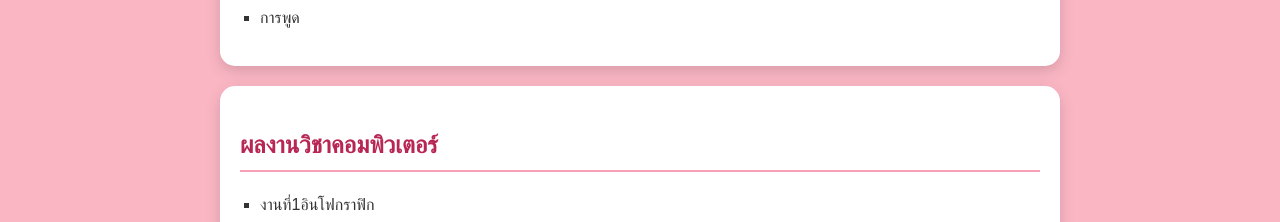
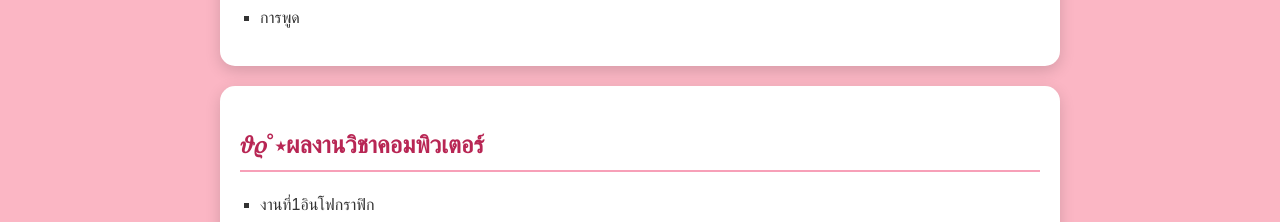
Before and after one commit to urbaechq/monthicha.github.io, a plain HTML site: page index.html in a window 1280 px wide. Shown: the part 802-1024 px from the top of the page. Drawn offline with Linux system fonts and the light colour scheme.

Commit message:
Update index.html

```diff
--- a/index.html
+++ b/index.html
@@ -45,7 +45,7 @@
     </section>
 
 <section id="skills">
-        <h2>ผลงานวิชาคอมพิวเตอร์</h2>
+        <h2>𝜗𝜚˚⋆ผลงานวิชาคอมพิวเตอร์</h2>
         <ul>
             <li>งานที่1อินโฟกราฟิก</li>
             <img src="monnn.png" width="35%">
```
